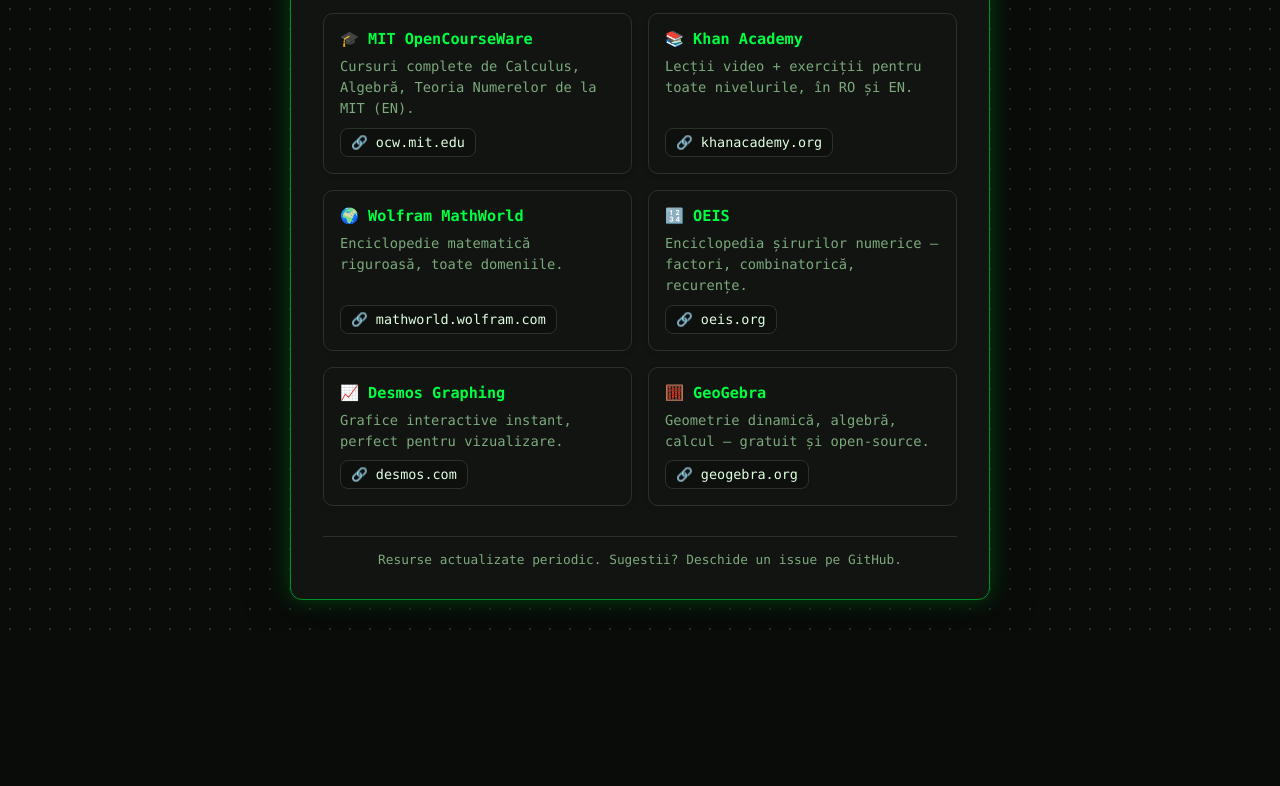
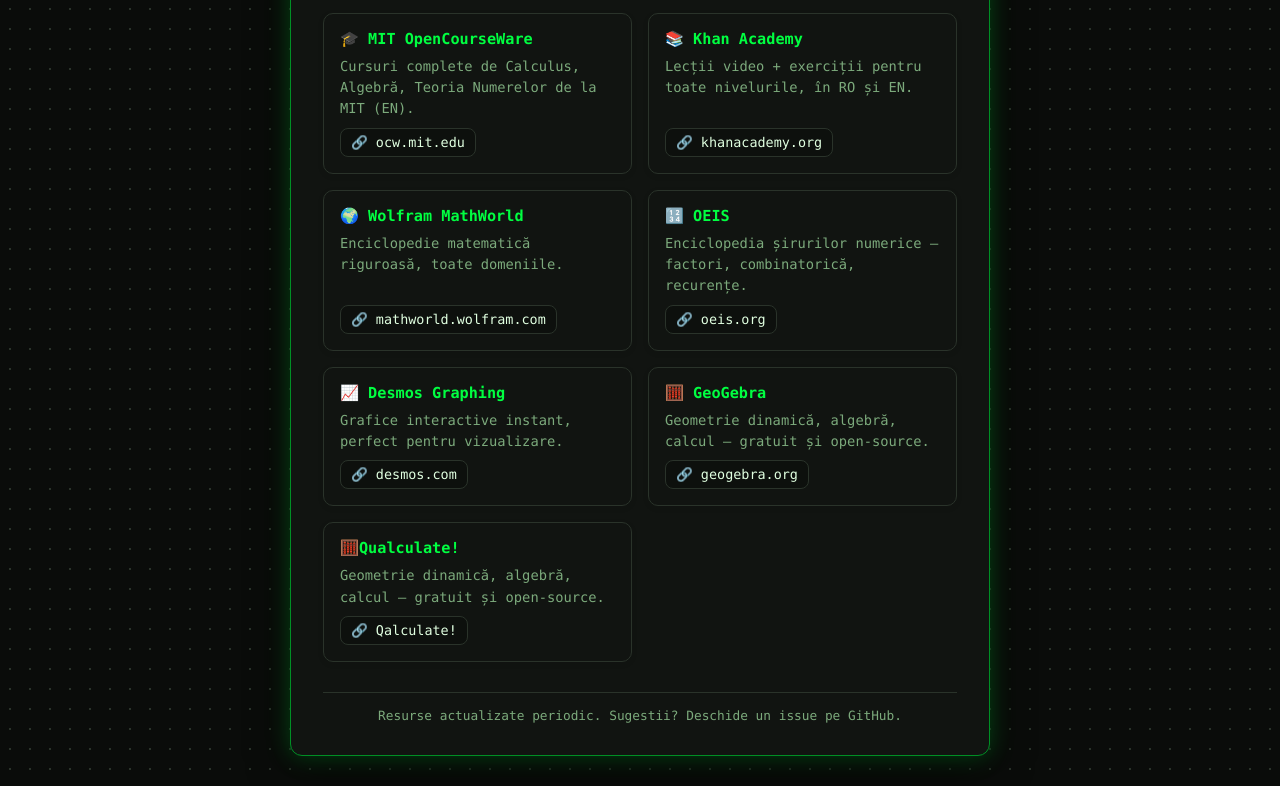
Before and after one commit to exceliorxtreme/math-hub, a website: page resources.html in a window 1280 px wide. Shown: the part 1441-2227 px from the top of the page. Before the commit the page ends 2071 px from the top, so only its background shows below. Drawn offline with Linux system fonts and the light colour scheme.

Commit message:
Update resources.html

```diff
--- a/resources.html
+++ b/resources.html
@@ -189,6 +189,11 @@
         <div class="res-desc" data-i18n="res_geogebra_desc">Geometrie dinamică, algebră, calcul — gratuit și open-source.</div>
         <a href="https://www.geogebra.org" target="_blank" rel="noopener" class="res-link">🔗 geogebra.org</a>
       </div>
+      <div class="res-card">
+        <div class="res-title">🧮Qualculate! </div>
+        <div class="res-desc" data-i18n="res_geogebra_desc">The ultimate desktop calculator</div>
+        <a href="https://qalculate.github.io/" target="_blank" rel="noopener" class="res-link">🔗 Qalculate! </a>
+      </div>
     </div>
   </div>
 
```
